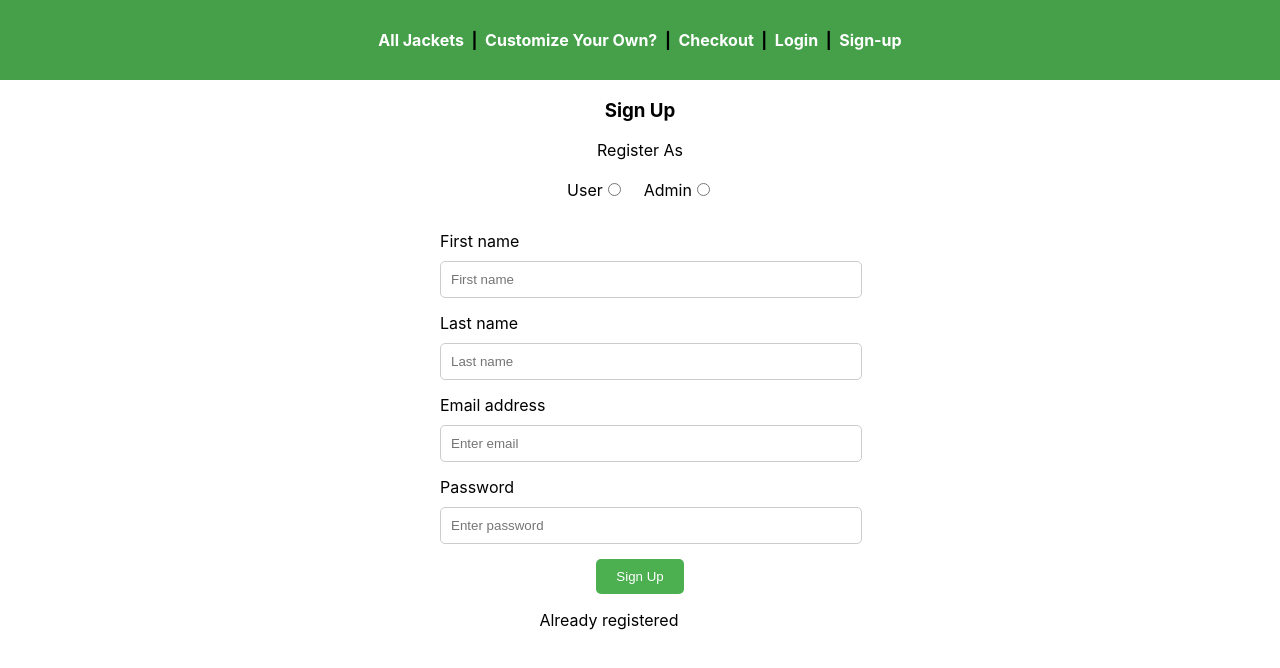
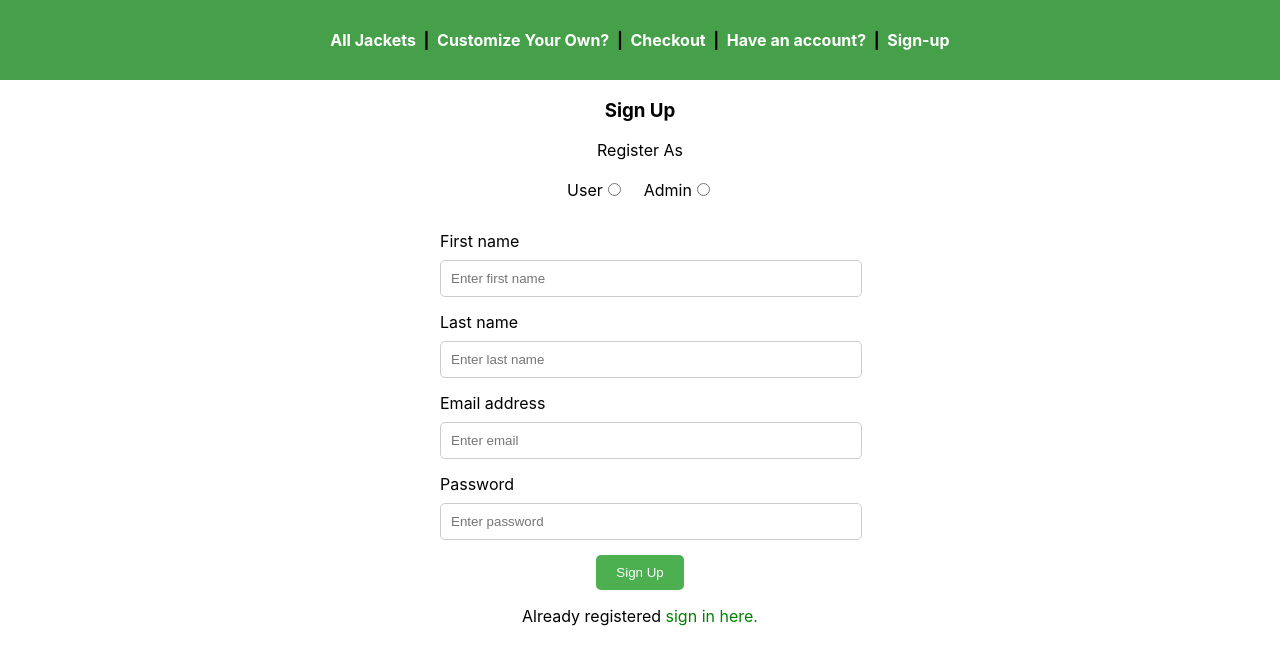
Before and after one commit to faithnicoletti/project4-jackets, a React (Create React App) app in the folder client/: page /sign-up in a window 1280 px wide. Shown: the top 668 px of the page. Built offline with nearby package versions, Linux system fonts and the light colour scheme; no server answers.

Commit message:
size adjustments

```diff
--- a/client/src/App.css
+++ b/client/src/App.css
@@ -3,7 +3,7 @@
 }
 
 .App-logo {
-  height: 40vmin;
+  height: 50vmin;
   pointer-events: none;
 }
 
@@ -21,11 +21,11 @@
   align-items: center;
   justify-content: center;
   font-size: calc(10px + 2vmin);
-  color: white;
+  color: #ffffff;
 }
 
 .App-link {
-  color: #61dafb;
+  color: #61dafc;
 }
 
 @keyframes App-logo-spin {
@@ -44,7 +44,7 @@ form {
 
 label {
   display: block;
-  margin-bottom: 10px;
+  margin-bottom: 9px;
   text-align: left;
 }
 
--- a/client/src/components/NavBar/NavBar.js
+++ b/client/src/components/NavBar/NavBar.js
@@ -11,7 +11,7 @@ export default function NavBar() {
             &nbsp; | &nbsp;
             <Link to="/checkout">Checkout</Link>
             &nbsp; | &nbsp;
-            <Link to="/login">Login</Link>
+            <Link to="/login">Have an account?</Link>
             &nbsp; | &nbsp;
             <Link to="/sign-up">Sign-up</Link>
         </nav>
--- a/client/src/components/signup/signup.js
+++ b/client/src/components/signup/signup.js
@@ -78,7 +78,7 @@ export default function Signup() {
             <input
               type="text"
               className="form-control"
-              placeholder="First name"
+              placeholder="Enter first name"
               onChange={(e) => setFname(e.target.value)}
             />
           </div>
@@ -87,7 +87,7 @@ export default function Signup() {
             <input
               type="text"
               className="form-control"
-              placeholder="Last name"
+              placeholder="Enter last name"
               onChange={(e) => setLname(e.target.value)}
             />
           </div>
@@ -115,7 +115,7 @@ export default function Signup() {
             </button>
           </div>
           <p className="forgot-password text-right">
-            Already registered <a href="/sign-in">sign in?</a>
+            Already registered <a href="/sign-in" class="signin-link">sign in here.</a>
           </p>
         </form>
       </div>
--- a/client/src/index.css
+++ b/client/src/index.css
@@ -11,3 +11,7 @@ code {
   font-family: source-code-pro, Menlo, Monaco, Consolas, 'Courier New',
     monospace;
 }
+
+.signin-link {
+  color: green;
+}
```
